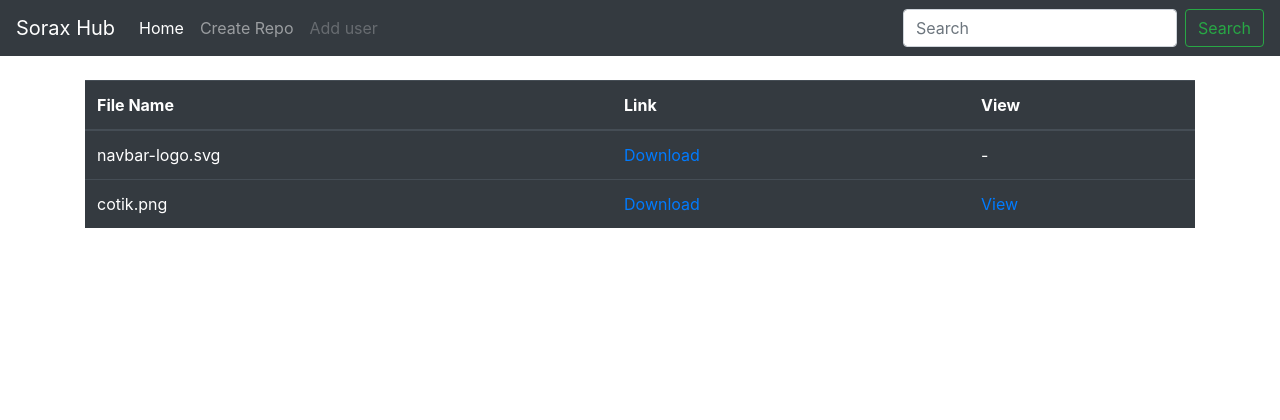
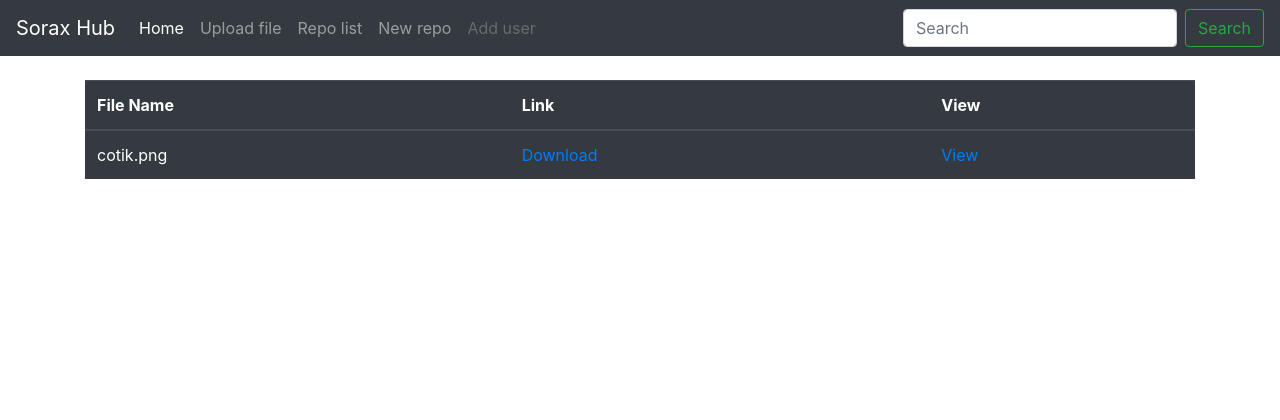
Before and after one commit to denver-code/VSC-Denver, a Flask app: page /view_repo?reponame=avoccudleeee in a window 1280 px wide. Shown: the top 420 px of the page. Run offline with Flask 2, Linux system fonts and the light colour scheme; a user stored in the database is signed in; some libraries are stand-ins or nearby versions.

Commit message:
Work version 0.0.1

```diff
--- a/app.py
+++ b/app.py
@@ -94,7 +94,7 @@ def login():
 #     # Returning file from appended path
 #     return send_from_directory(directory=uploads, filename=filename)
 @app.route('/uploads/', methods=['GET', 'POST'])
-@login_required
+# @login_required
 def download():
    reponame = request.args.get('repo')
    filename = request.args.get('file')
@@ -103,7 +103,7 @@ def download():
    # return send_from_directory(directory=uploads, filename=str(filename))
    return send_file(uploads+filename, as_attachment=True)
 @app.route('/view-image/', methods=['GET', 'POST'])
-@login_required
+# @login_required
 def view_image():
    reponame = request.args.get('repo')
    filename = request.args.get('file')
@@ -112,6 +112,16 @@ def view_image():
    g = uploads+filename
    # return render_template("view_image.html", image=str(g))
    return send_file(g, mimetype="image/png")
+@app.route('/view-video/', methods=['GET', 'POST'])
+# @login_required
+def view_video():
+   reponame = request.args.get('repo')
+   filename = request.args.get('file')
+   uploads = os.path.join(app.root_path, "storage/"+reponame+"/")
+   # print(uploads+filename)
+   g = uploads+filename
+   # return render_template("view_image.html", image=str(g))
+   return send_file(g, mimetype="video/mp4")
 
 @app.route("/upload-file", methods=["GET", "POST"])
 @login_required
@@ -139,8 +149,11 @@ def upload_file():
 def create_repo():
    if request.method == "POST":
       project_name = request.form.get('RepoName')
-      os.mkdir("storage/"+project_name)
-      return "Repo created"
+      if os.path.exists(os.path.join("storage/"+project_name+"/")):
+         return redirect(url_for("repo_list"))
+      else:
+         os.mkdir("storage/"+project_name)
+         return redirect(url_for("repo_list"))
    return render_template("new_repo.html")
 
 @app.route("/list", methods=["GET", "POST"])
@@ -187,5 +200,5 @@ def logout():
 @login_manager.user_loader
 def load_user(userid):
     return User(userid)
-app.run()
+app.run(host="0.0.0.0",port=80)
 #http://127.0.0.1:5000/view_file?reponame=denver220&filename=main.txt
--- a/templates/view_repo.html
+++ b/templates/view_repo.html
@@ -49,10 +49,16 @@
         <div class="collapse navbar-collapse" id="navbarCollapse">
           <ul class="navbar-nav mr-auto">
             <li class="nav-item active">
-              <a class="nav-link" href="#">Home <span class="sr-only">(current)</span></a>
+              <a class="nav-link" href="{{url_for("main_page")}}">Home <span class="sr-only">(current)</span></a>
             </li>
             <li class="nav-item">
-              <a class="nav-link" href="{{url_for("upload_file")}}">Create Repo</a>
+              <a class="nav-link" href="{{url_for("upload_file")}}">Upload file</a>
+            </li>
+            <li class="nav-item">
+              <a class="nav-link" href="{{url_for("repo_list")}}">Repo list</a>
+            </li>
+            <li class="nav-item">
+              <a class="nav-link" href="{{url_for("create_repo")}}">New repo</a>
             </li>
             <li class="nav-item">
               <a class="nav-link disabled" href="#">Add user</a>
@@ -90,8 +96,12 @@
         <td>{{d}}</td>
          <td> <a href="/uploads?repo={{repo_name}}&file={{d}}" download>Download</a><br></td><!--{{repo_name}}/  view_file?reponame={{repo_name}}&filename={{d}}-->
        <!-- <td> <a href="{{ url_for('download', filename='repo_name/d') }}">File</a></td> -->
-        {% if d[-4:] == ".png" %}
+        {% if d[-4:] == ".png" or d[-4:] == ".jpg" %}
         <td> <a href="view-image?repo={{repo_name}}&file={{d}}">View</a><br></td>
+        {% elif d[-4:] == ".txt" %}
+        <td> <a href="view_file?reponame={{repo_name}}&filename={{d}}">View</a><br></td>
+        {% elif d[-4:] == ".mp4" %}
+        <td> <a href="view-video?repo={{repo_name}}&file={{d}}">Play</a><br></td>
         {% else %}
         <td> <a download>-</a><br></td>
       {% endif %}
```
Also changed, not shown: templates/index.html (+8 -2 lines), templates/new_repo.html (+14 -9 lines), templates/repo_list.html (+14 -9 lines), templates/upload_file.html (+8 -2 lines), storage/1/cotik.png (deleted), storage/avoccudleeee/navbar-logo.svg (deleted), storage/denver220/image_2021-01-01_22-12-22.png (deleted), storage/denver220/main.txt (deleted), storage/mainuser/cotik.png (deleted), 8 other files.
